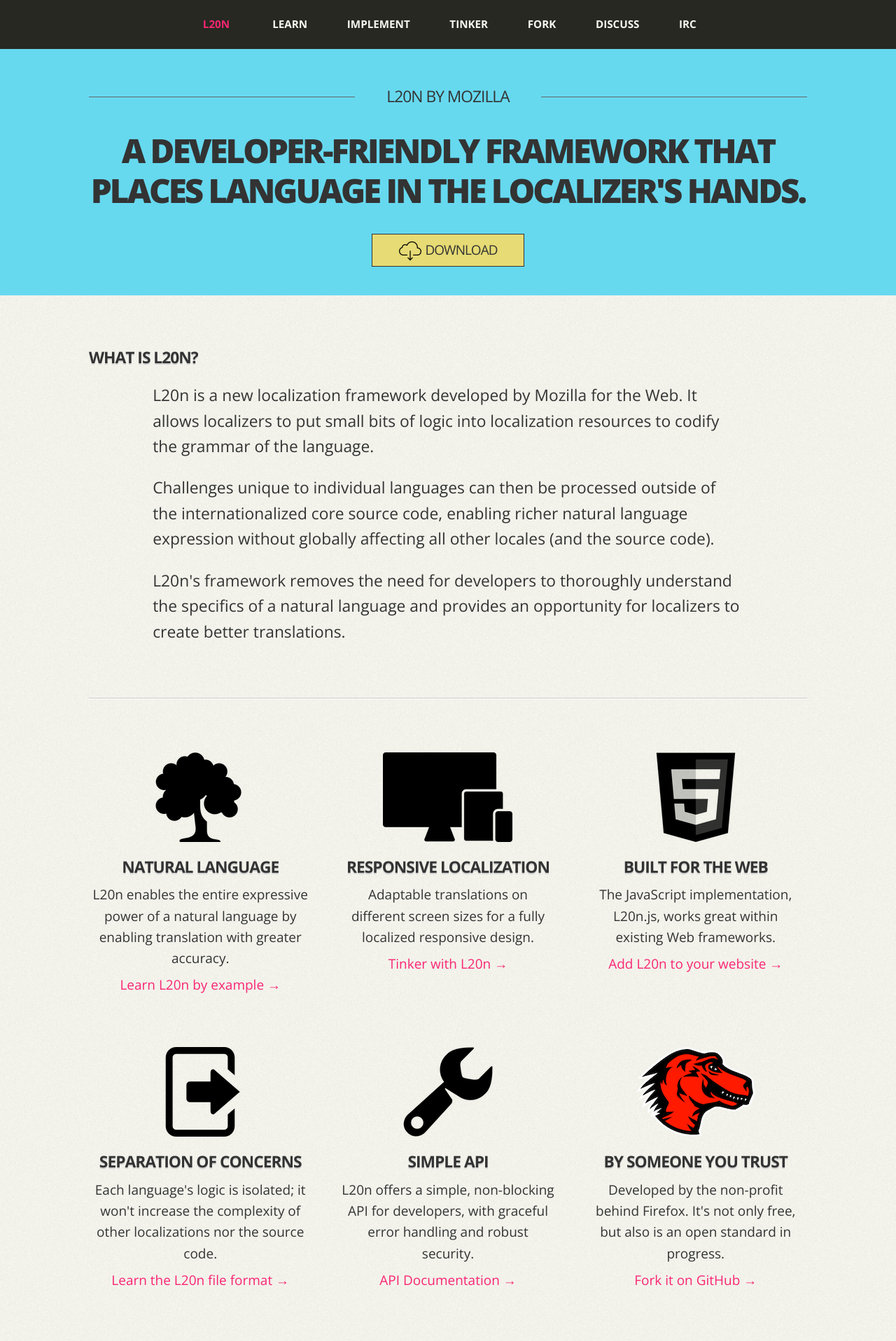
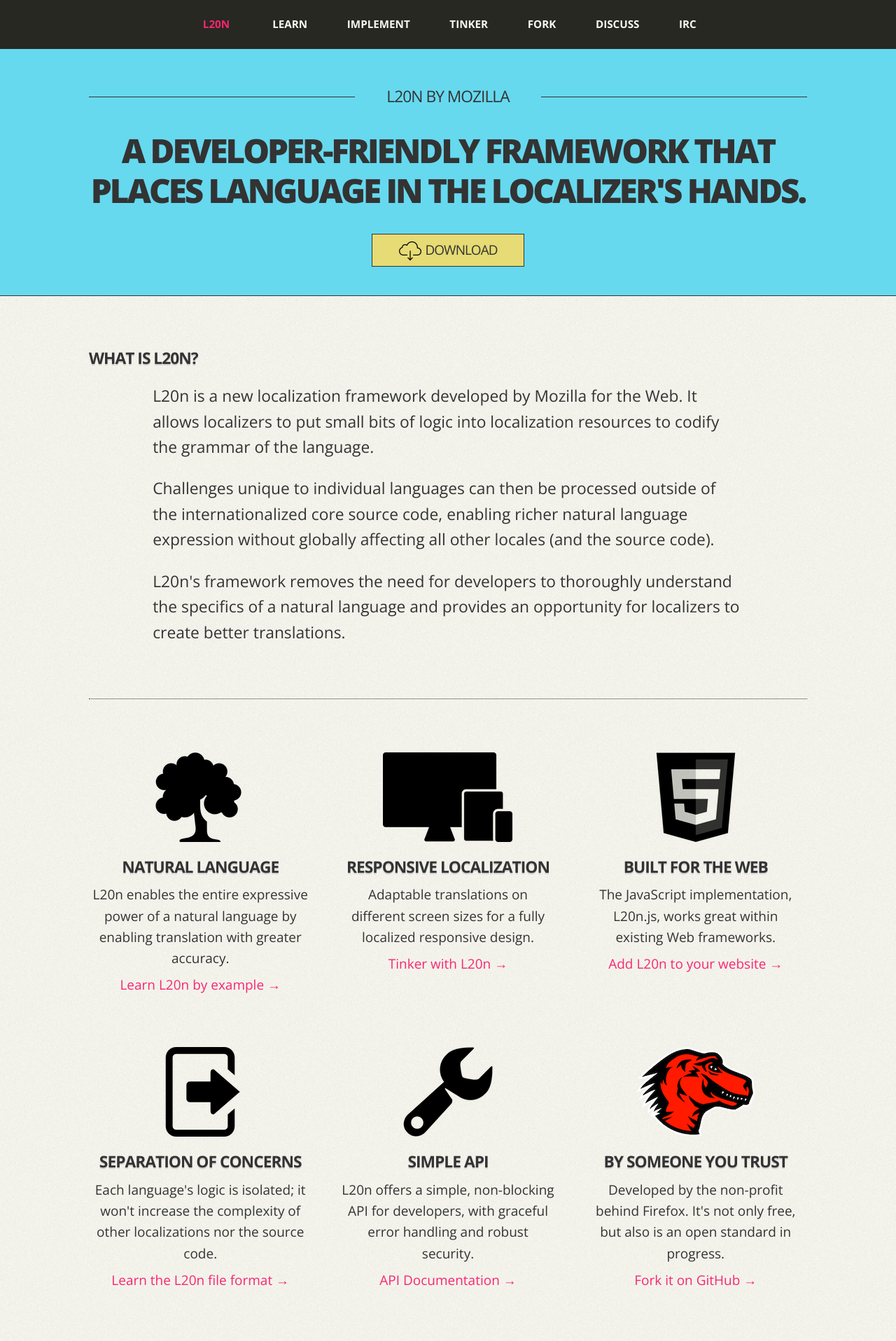
Before and after one commit to l20n/l20n.org, a Jekyll site: the page built from index.html, in a window 1280 px wide. Shown: the top 1916 px of the page at 70% size. Built offline with Jekyll 4.4.1, drawn with Linux system fonts in a browser that asks for light colours; nearby versions of some CDN libraries.

Commit message:
Lines fine-tuning

```diff
--- a/css/main.css
+++ b/css/main.css
@@ -101,7 +101,7 @@ h5 {
 
 hr {
     font-size: 0.8em;
-    border-color: #666666;
+    border-color: #333333;
     margin-top: 2em;
 }
 
@@ -223,7 +223,6 @@ main > .content {
 }
 
 main > .content > .introduction {
-    border-bottom: 1px solid #CCCCCC;
     padding-bottom: 4em;
 }
 
@@ -237,8 +236,8 @@ main > .content > .introduction :nth-child(3):after {
 }
 
 main > .content > .highlights {
-    border-bottom: 1px solid #CCCCCC;
-    border-top: 1px solid #FFFFFF;
+    border-bottom: 1px dotted #333333;
+    border-top: 1px dotted #333333;
     padding-top: 4em;
 }
 
@@ -256,7 +255,6 @@ main > .content > .implementation > div > a.developer-docs:after {
 }
 
 main > .content > .implementation {
-    border-top: 1px solid #FFFFFF;
     padding-top: 4em;
     text-align: left;
 }
@@ -280,6 +278,7 @@ body > header {
 
 body > footer {
     background: #DBDBD6;
+    border-top: 1px solid #B5B5B0;
     text-align: center;
 }
 
@@ -474,6 +473,7 @@ a.title {
 
 main header {
     background: #66D9EF;
+    border-bottom: 1px solid #333333;
     padding: 2em 0;
 }
 
```
